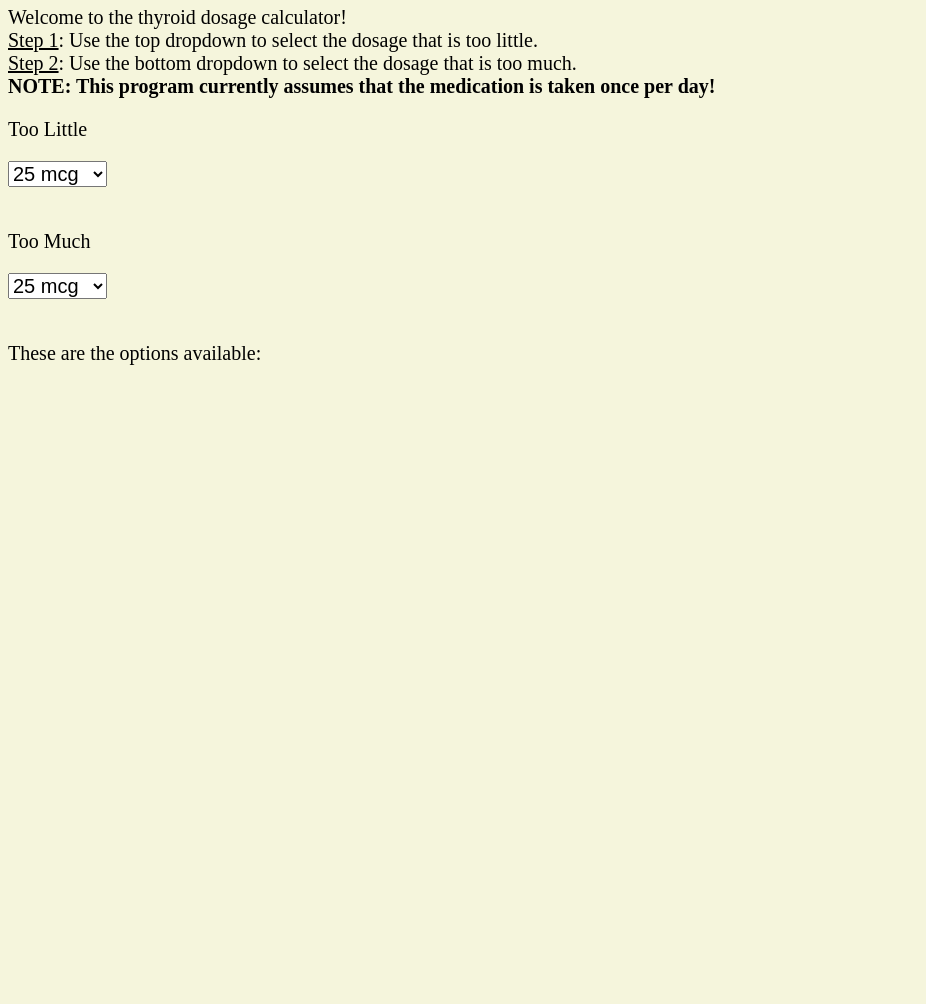
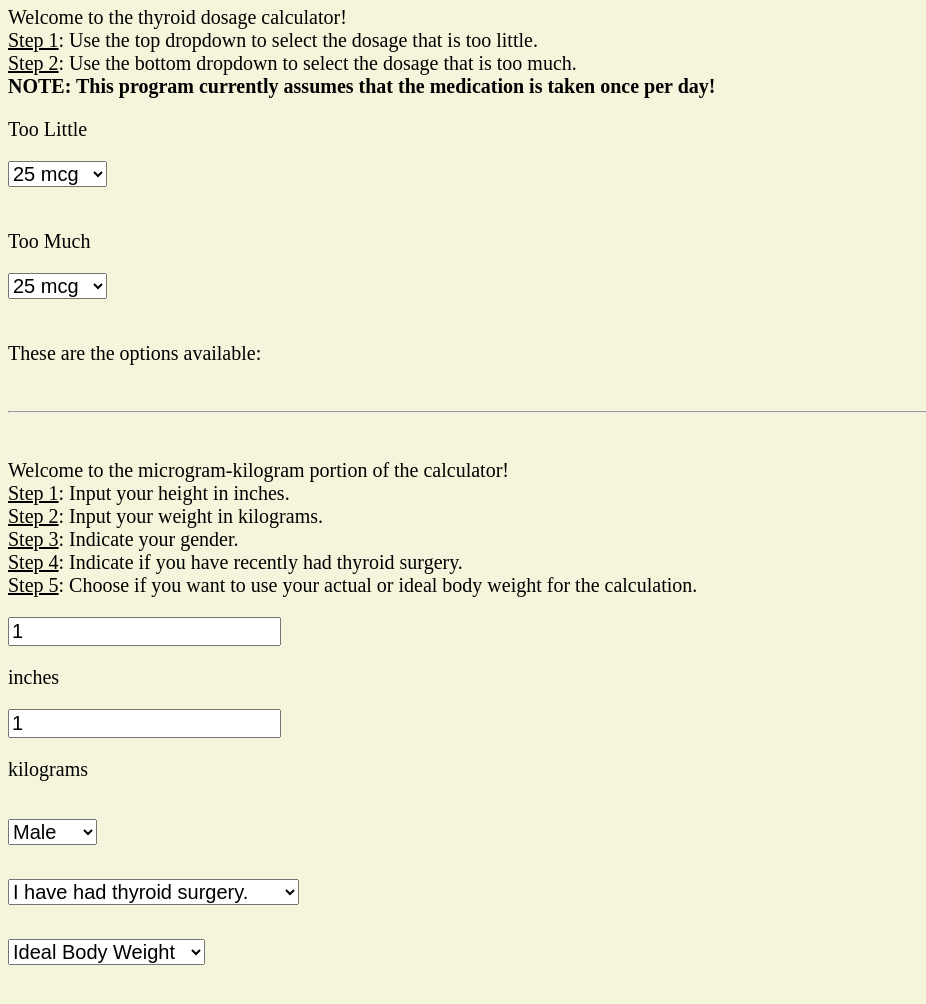
Before and after one commit to Alex-Mohamed/thyroid-dosage-program, a plain HTML site: page index.html in a window 1280 px wide. Shown: the part 76-1080 px from the top of the page, without its empty margins (0-926 px from the left). Before the commit the page ends 800 px from the top, so only its background shows below. Drawn offline with Linux system fonts and the light colour scheme.

Commit message:
Added mcg-kg section to program

```diff
--- a/index.html
+++ b/index.html
@@ -27,6 +27,51 @@
                 document.getElementById("results").innerHTML = text;
             }
             document.getElementById("too_much_reference").innerHTML = "<i>Too Much Weekly Cumulative Dose: " + too_much * 7 + " mcg</i>";
+        }
+
+        function calculate_with_weight() {
+            var height = parseInt(document.getElementById("height").value, 10);
+            var actual_weight = parseInt(document.getElementById("weight").value, 10); // IN KILOGRAMS!
+            var hadThyroidSurgery = parseInt(document.getElementById("thyroid_surgery").value, 10);
+            var calcChoice = parseInt(document.getElementById("height_or_weight").value, 10);
+            var gender = parseInt(document.getElementById("gender").value, 10);
+            var ideal_weight;
+            var final_result;
+
+
+            if (gender == 0) { // Male
+                ideal_weight = 50;
+            } else { // Female
+                ideal_weight = 45.5;
+            }
+
+            if (height >= 60) {
+                while (height > 60) {
+                    ideal_weight += 2.3;
+                    height--;
+                }
+            } else {
+                while (height < 60) {
+                    ideal_weight -= 2.3;
+                    height++;
+                }
+            }
+
+            if (calcChoice == 0) { // Ideal Body Weight
+                if (hadThyroidSurgery == 0) {
+                    final_result = 2 * ideal_weight // Yes
+                } else {
+                    final_result = 1.6 * ideal_weight // No
+                }
+            } else { // Actual Body Weight
+                if (hadThyroidSurgery == 0) {
+                    final_result = 2 * actual_weight // Yes
+                } else {
+                    final_result = 1.6 * actual_weight // No
+                }
+            }
+
+            document.getElementById("calculation").innerHTML = "Your dosage should be <b>" + Math.round(final_result * 10) / 10 + " micrograms per kilogram</b>"
         }
     </script>
 
@@ -88,5 +133,48 @@
     <p id="too_little_reference"></p>
     <p id="results"></p>
     <p id="too_much_reference"></p>
+
+    <br /><hr><br />  <!-- These break statements split the two portions of the program -->
+
+    <p>
+        Welcome to the microgram-kilogram portion of the calculator! <br />
+        <u>Step 1</u>: Input your height in inches. <br />
+        <u>Step 2</u>: Input your weight in kilograms. <br />
+        <u>Step 3</u>: Indicate your gender. <br />
+        <u>Step 4</u>: Indicate if you have recently had thyroid surgery. <br />
+        <u>Step 5</u>: Choose if you want to use your actual or ideal body weight for the calculation.
+    </p>
+
+    <input id="height" type="number" min=1 value=1 onchange="calculate_with_weight()"/>
+    <p>inches</p>
+
+    <input id="weight" type="number" min=1 value=1 onchange="calculate_with_weight()"/>
+    <p>kilograms</p><br/>
+
+    <form>
+        <select id="gender" onchange="calculate_with_weight()">
+            <option id="Male", value=0>Male</option>
+            <option id="Female", value=1>Female</option>
+        </select>
+    </form>
+    <br/>
+
+    <form>
+        <select id="thyroid_surgery" onchange="calculate_with_weight()">
+            <option id="Yes", value=0>I have had thyroid surgery.</option>
+            <option id="No", value=1>I have not had thyroid surgery.</option>
+        </select>
+    </form>
+    <br/>
+
+    <form>
+        <select id="height_or_weight" onchange="calculate_with_weight()">
+            <option id="height_choice", value=0>Ideal Body Weight</option>
+            <option id="weight_choice", value=1>Actual Body Weight</option>
+        </select>
+    </form>
+    <br/>
+
+    <p id="calculation"></p>
 </body>
 </html>
```
